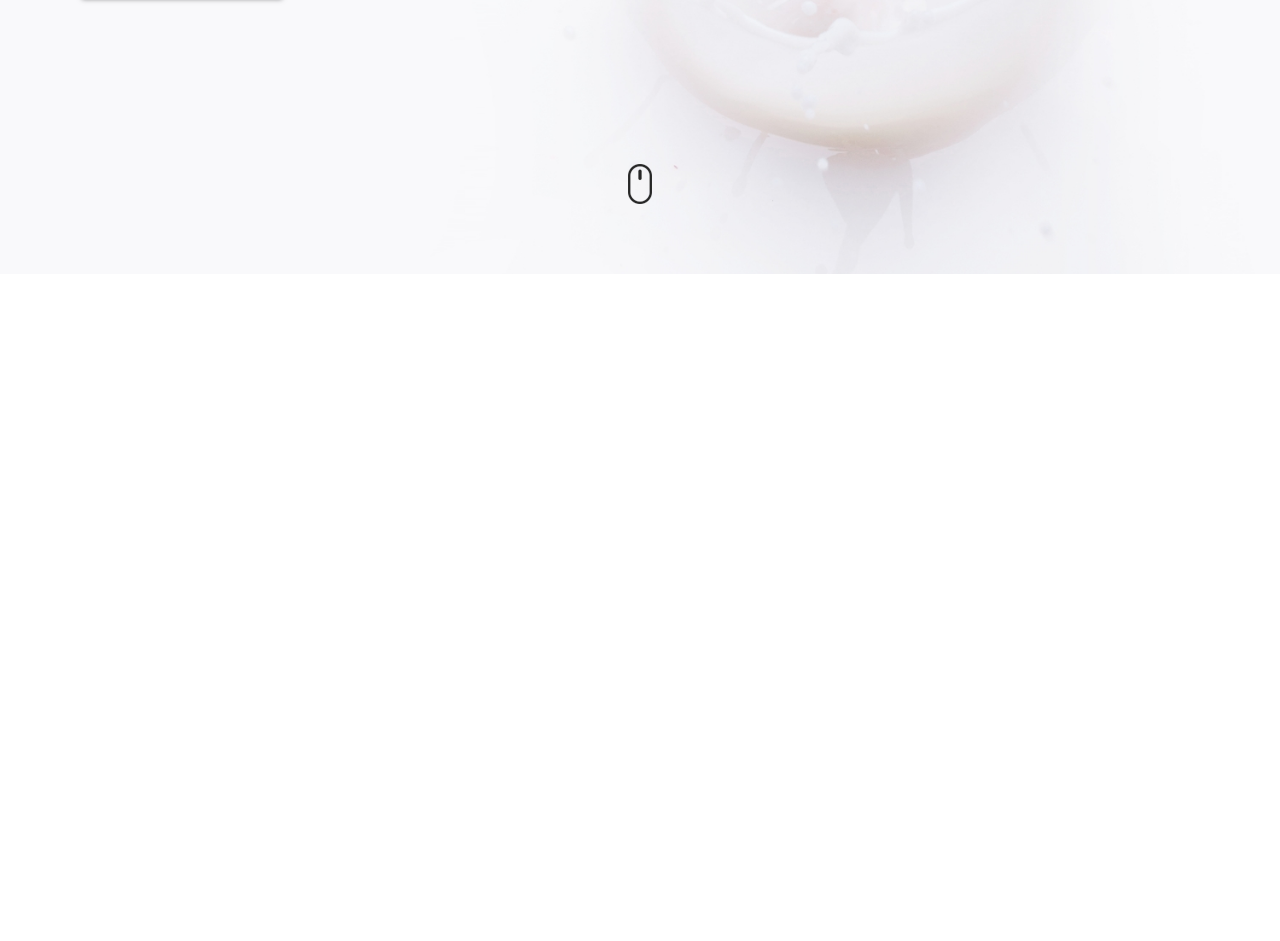
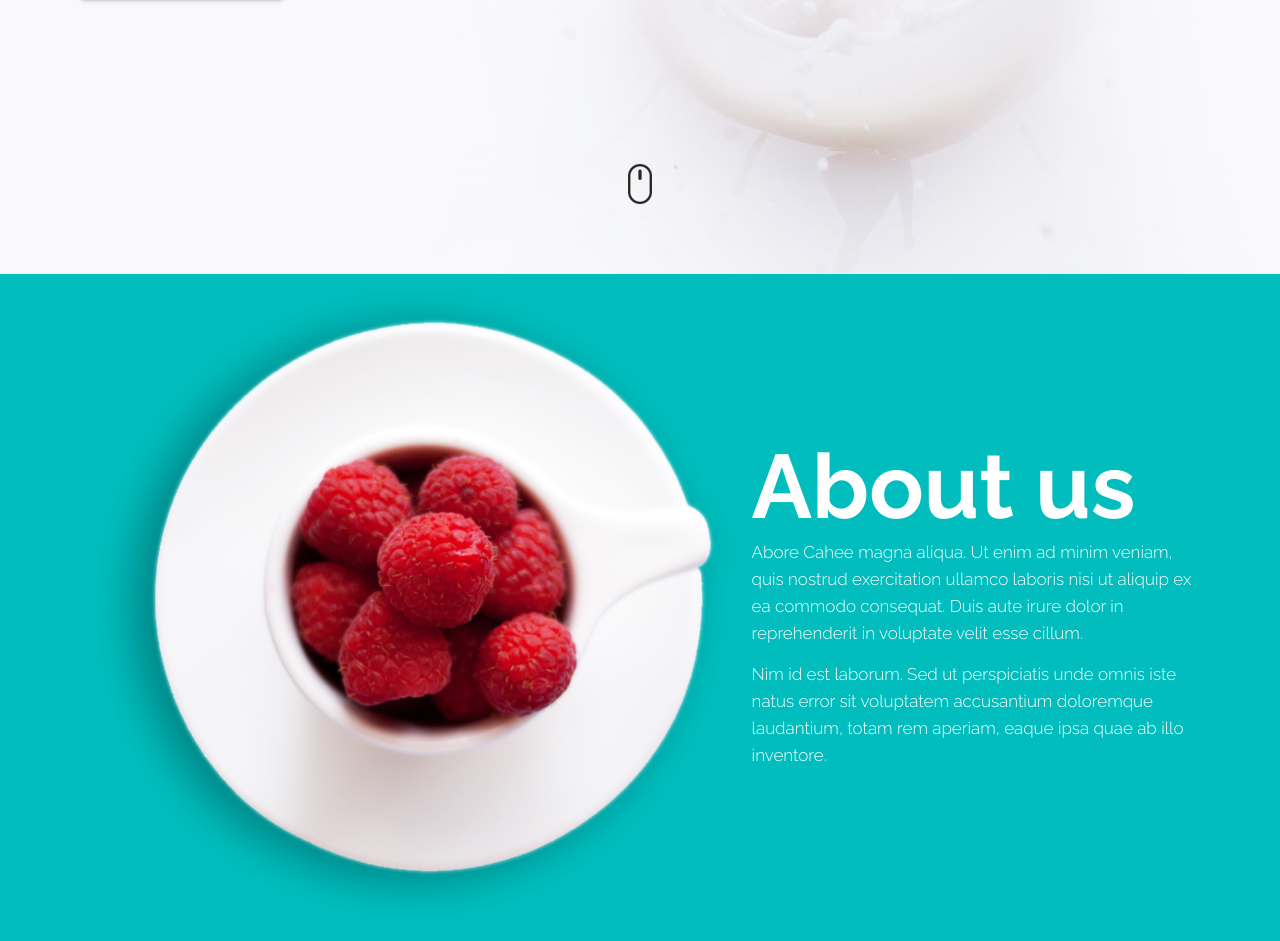
Before and after one commit to IvanSavkivIgorovych/Cahee, a plain HTML site: page index.html in a window 1280 px wide. Shown: the part 526-1467 px from the top of the page. Before the commit the page ends 800 px from the top, so only its background shows below. Drawn offline with Linux system fonts and the light colour scheme.

Commit message:
Done about block

```diff
--- a/index.html
+++ b/index.html
@@ -10,7 +10,7 @@
     <title>Cahee</title>
   </head>
   <body>
-    <div class="wrapper">
+    <div class="wrapper__header">
       <div class="container">
         <header class="header">
           <div
@@ -63,5 +63,30 @@
         </header>
       </div>
     </div>
+    <div class="wrapper__about">
+      <div class="container">
+        <section class="about">
+          <div class="row g-0 justify-content-between flexible">
+            <div class="about__imgWrap">
+              <img src="img/plate.png" alt="Plate" />
+            </div>
+            <div class="about__headerWrap">
+              <h2 class="about__header">About us</h2>
+              <p class="about__info">
+                Abore Cahee magna aliqua. Ut enim ad minim veniam, quis nostrud
+                exercitation ullamco laboris nisi ut aliquip ex ea commodo
+                consequat. Duis aute irure dolor in reprehenderit in voluptate
+                velit esse cillum.
+              </p>
+              <p class="about__info">
+                Nim id est laborum. Sed ut perspiciatis unde omnis iste natus
+                error sit voluptatem accusantium doloremque laudantium, totam
+                rem aperiam, eaque ipsa quae ab illo inventore.
+              </p>
+            </div>
+          </div>
+        </section>
+      </div>
+    </div>
   </body>
 </html>
--- a/scss/style.scss
+++ b/scss/style.scss
@@ -61,7 +61,7 @@ $color__light: #ffffff;
 body {
   font-family: "Raleway", sans-serif;
   font-weight: 300;
-  .wrapper {
+  .wrapper__header {
     background: url(../img/BG.png) no-repeat center center;
     background-size: cover;
   }
@@ -119,4 +119,29 @@ body {
       }
     }
   }
+  .wrapper__about {
+    background-color: #01bdbd;
+    color: $color__light;
+    @include main-text();
+    .flexible {
+      display: flex;
+      align-items: center;
+      .about {
+        &__header {
+          font-weight: bold;
+          font-size: 90px;
+          line-height: 106px;
+        }
+        &__imgWrap {
+          width: 60%;
+        }
+        &__headerWrap {
+          width: 40%;
+        }
+        &__info {
+          margin-bottom: 14px;
+        }
+      }
+    }
+  }
 }
```
Also changed, not shown: css/style.css, 1 other file.
